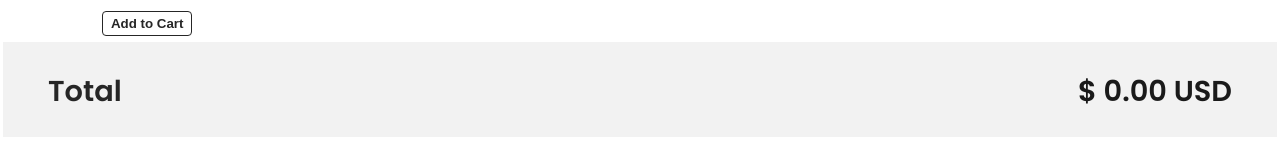
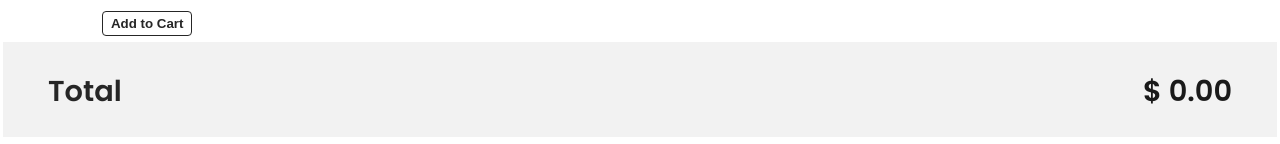
Before and after one commit to wingsown/codecademy-store, a React (Create React App) app: page / in a window 1280 px wide. Shown: the part 663-807 px from the top of the page. Built offline with nearby package versions, Linux system fonts and the light colour scheme.

Commit message:
Removed currency filter in total

```diff
--- a/src/features/cart/Cart.js
+++ b/src/features/cart/Cart.js
@@ -33,7 +33,7 @@ export const Cart = (props) => {
             <h3 className="total">
                 Total{' '}
                 <span className="total-value">
-                    {getCurrencySymbol(currencyFilter)} {total} {currencyFilter}
+                    {getCurrencySymbol(currencyFilter)} {total}
                 </span>
             </h3>
         </div>
```
